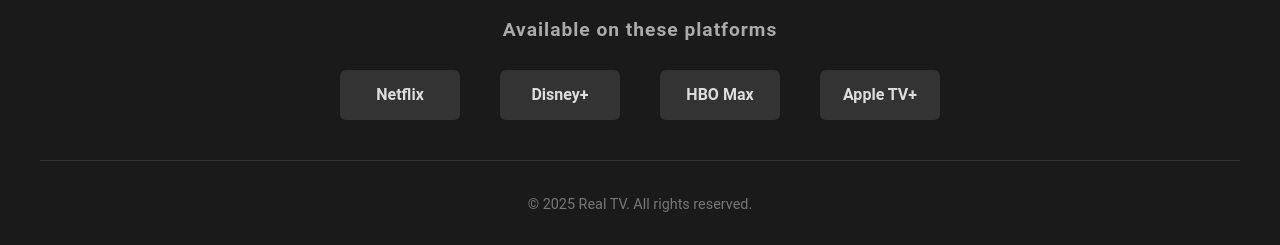
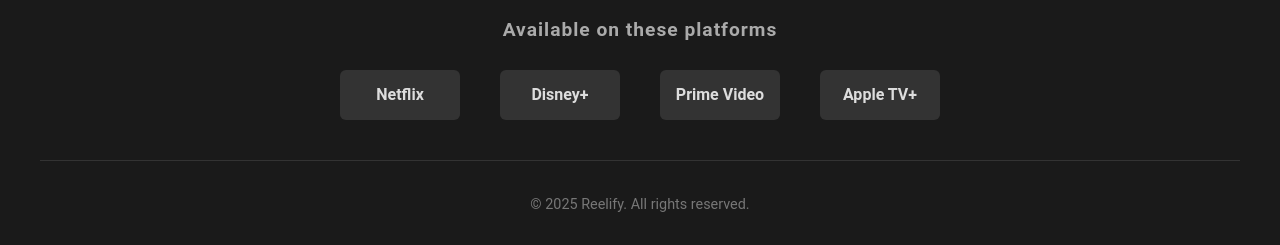
Before and after one commit to Sharleen10/reelifymd, a React (Create React App) app in the folder reelifymd/: page / in a window 1280 px wide. Shown: the part 647-892 px from the top of the page. Built offline with nearby package versions, Linux system fonts and the light colour scheme; no server answers.

Commit message:
Update Footer.js

```diff
--- a/reelifymd/src/components/Footer.js
+++ b/reelifymd/src/components/Footer.js
@@ -1,20 +1,38 @@
 // Footer.js
 import React from "react";
+import netflixLogo from "../assests/Netflix logo.png"; // Adjust the path as necessary
+import disneyLogo from "../assests/disney.png";
+import primeVideoLogo from "../assests/Prime video logo.png";
+import appleTvLogo from "../assests/apple tv logo.png";
 
-function Footer() {
+function Footer({ onProviderSelect }) {
+  // Streaming service providers with their IDs from TMDB
+  const streamingProviders = [
+    { id: 8, name: "Netflix", logo: netflixLogo},
+    { id: 337, name: "Disney+", logo: disneyLogo },
+    { id: 531, name: "Prime Video", logo: primeVideoLogo },
+    { id: 2, name: "Apple TV+", logo: appleTvLogo },
+  ];
+
   return (
     <footer className="footer">
       <div className="streaming-services">
         <h3>Available on these platforms</h3>
         <div className="service-logos">
-          <div className="service-logo">Netflix</div>
-          <div className="service-logo">Disney+</div>
-          <div className="service-logo">HBO Max</div>
-          <div className="service-logo">Apple TV+</div>
+          {streamingProviders.map(provider => (
+            <div
+              key={provider.id}
+              className="service-logo"
+              onClick={() => onProviderSelect(provider.id, provider.name)}
+              title={`Show ${provider.name} movies`}
+            >
+              {provider.name}
+            </div>
+          ))}
         </div>
       </div>
       <div className="footer-info">
-        <p>&copy; {new Date().getFullYear()} Real TV. All rights reserved.</p>
+        <p>&copy; {new Date().getFullYear()} Reelify. All rights reserved.</p>
       </div>
     </footer>
   );
```
